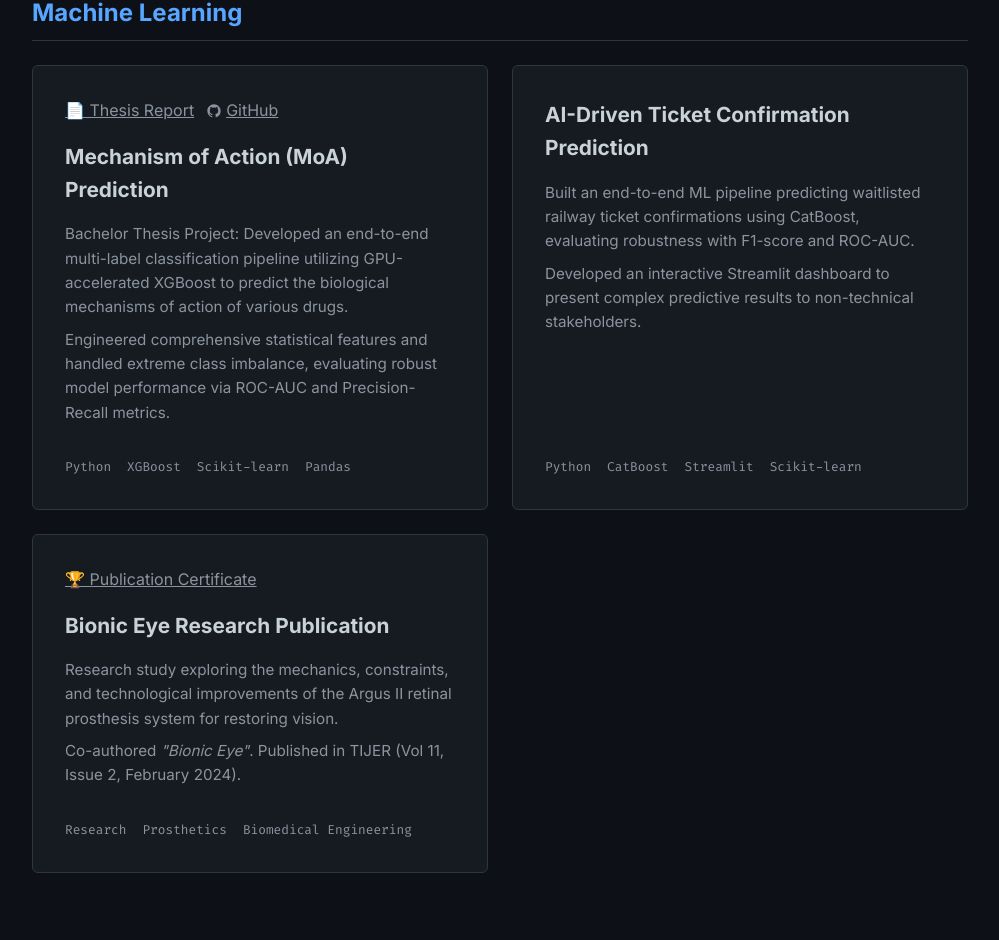
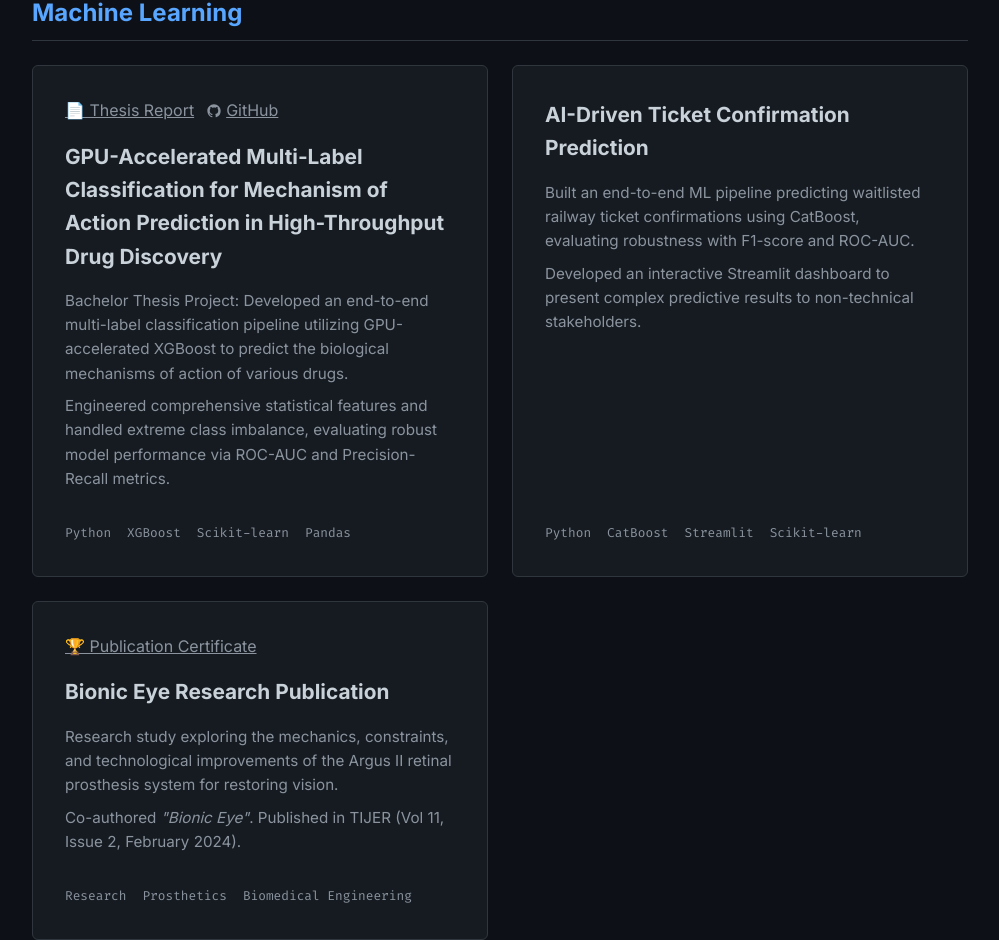
Before and after one commit to PavinSP/portfolio, a React (Vite) app: page /#/projects in a window 1280 px wide. Shown: the part 1756-2696 px from the top of the page, without its empty margins (140-1139 px from the left). Built offline with nearby package versions, Linux system fonts and the light colour scheme.

Commit message:
Update MoA thesis project title

```diff
--- a/src/pages/Projects.tsx
+++ b/src/pages/Projects.tsx
@@ -154,7 +154,7 @@ const Projects = () => {
                 </a>
               </div>
             </div>
-            <h3 className="project-name">Mechanism of Action (MoA) Prediction</h3>
+            <h3 className="project-name">GPU-Accelerated Multi-Label Classification for Mechanism of Action Prediction in High-Throughput Drug Discovery</h3>
             <div className="project-desc">
               <p>Bachelor Thesis Project: Developed an end-to-end multi-label classification pipeline utilizing GPU-accelerated XGBoost to predict the biological mechanisms of action of various drugs.</p>
               <p>Engineered comprehensive statistical features and handled extreme class imbalance, evaluating robust model performance via ROC-AUC and Precision-Recall metrics.</p>
```
